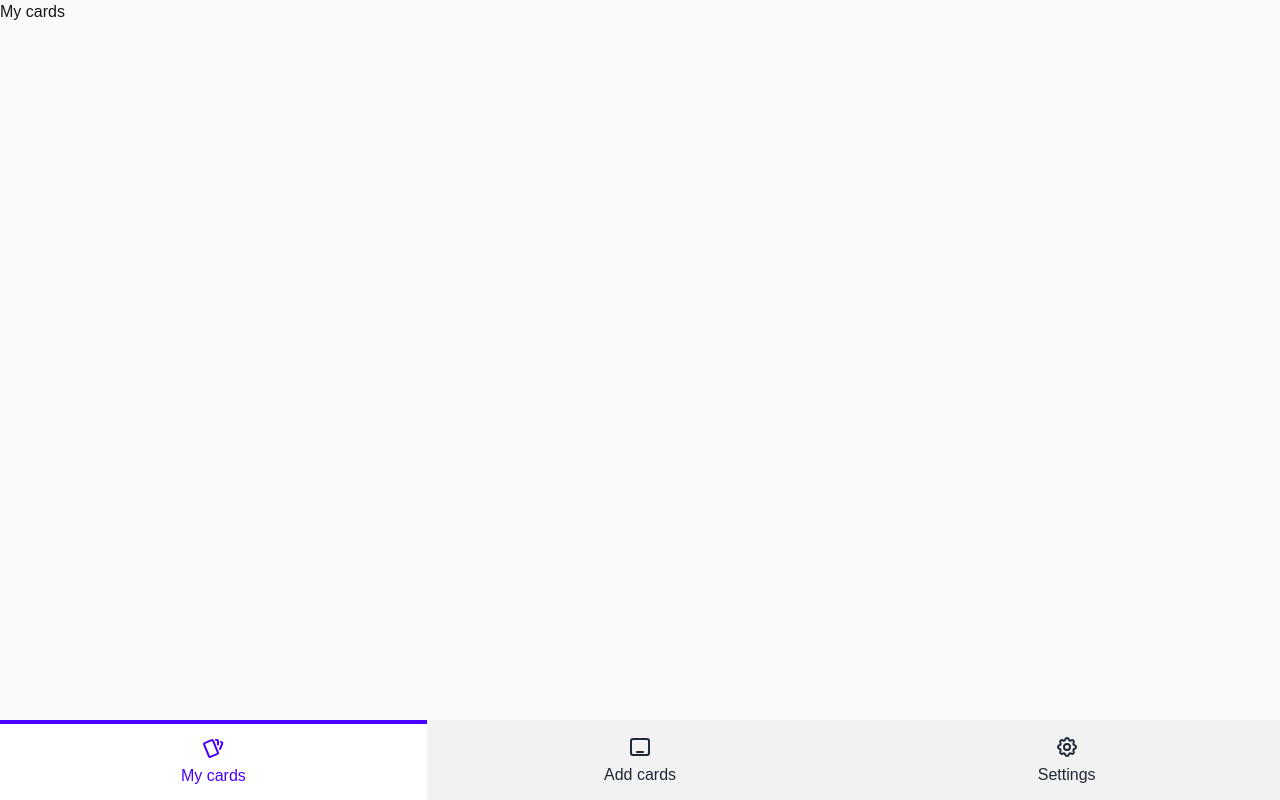
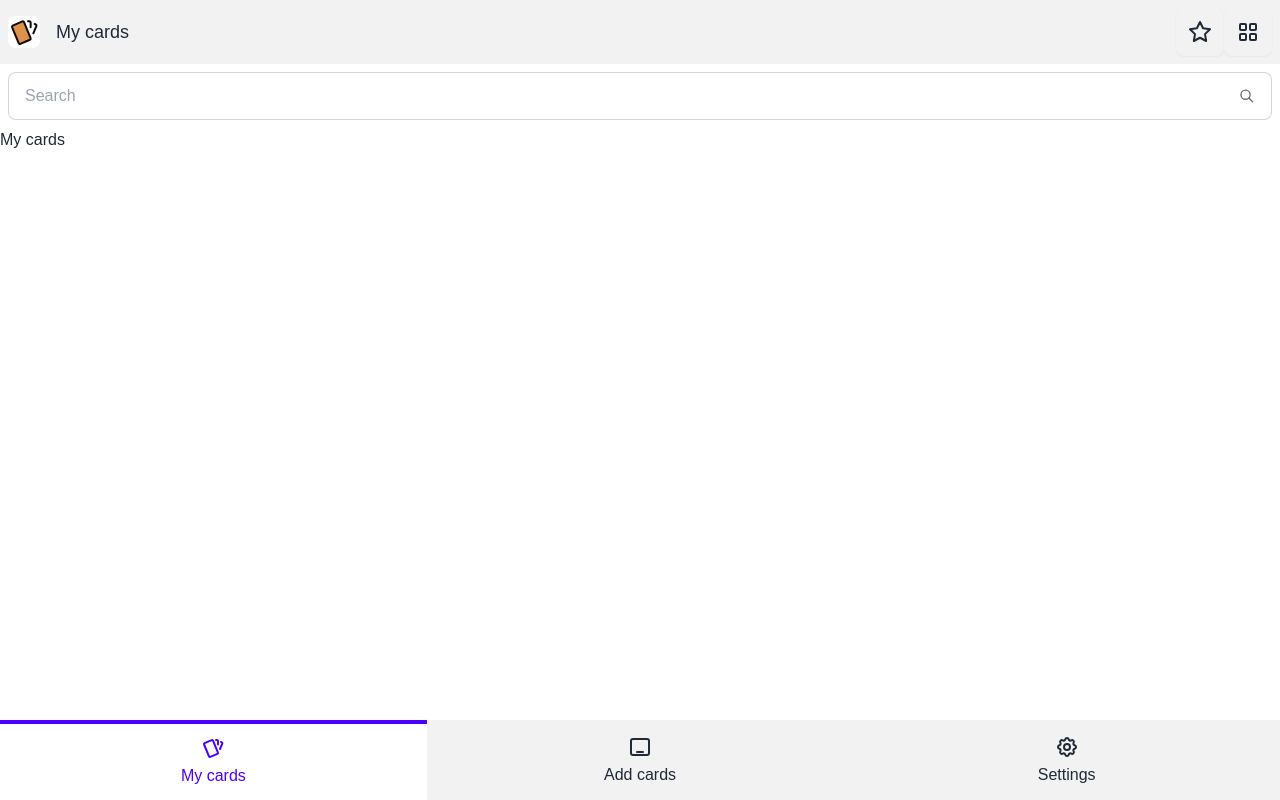
Before and after one commit to lukasbicus/cardchain, a Next.js app: page /my-cards in a window 1280 px wide. Built offline with nearby package versions, Linux system fonts and the light colour scheme.

Commit message:
Use page template on my-cards page.

```diff
--- a/app/(homescreens)/my-cards/page.tsx
+++ b/app/(homescreens)/my-cards/page.tsx
@@ -1,14 +1,46 @@
 import MyCards from '@/app/(homescreens)/my-cards/my-cards';
+import { Routes } from '@/app/lib/shared';
 import Loading from '@/app/ui/loading';
+import PageTemplate from '@/app/ui/page-template';
+import { PrimaryHeader } from '@/app/ui/primary-header';
+import { IconLayoutGrid, IconSearch, IconStar } from '@tabler/icons-react';
+import Link from 'next/link';
 import { Suspense } from 'react';
 
 export default function Page() {
   return (
-    <main className="h-full">
+    <PageTemplate
+      header={
+        <PrimaryHeader
+          title="My cards"
+          actions={
+            <div>
+              <Link href={Routes.CreateCard}>
+                <button className="btn btn-square">
+                  <IconStar className="w-6 h-6" />
+                </button>
+              </Link>
+              <Link href={Routes.CreateCard}>
+                <button className="btn btn-square">
+                  <IconLayoutGrid className="w-6 h-6" />
+                </button>
+              </Link>
+            </div>
+          }
+        >
+          <div className="form-control flex-1">
+            <label className="input input-bordered flex items-center gap-2 w-full">
+              <input type="text" className="grow w-full" placeholder="Search" />
+              <IconSearch className="h-4 w-4 opacity-70"></IconSearch>
+            </label>
+          </div>
+        </PrimaryHeader>
+      }
+    >
       My cards
       <Suspense fallback={<Loading />}>
         <MyCards />
       </Suspense>
-    </main>
+    </PageTemplate>
   );
 }
--- a/app/ui/primary-header.tsx
+++ b/app/ui/primary-header.tsx
@@ -16,7 +16,7 @@ export function PrimaryHeader({
           <Image
             src="/logo.svg"
             alt="Tilda logo"
-            className="w-8 rounded-lg bg-base-content"
+            className="w-8 rounded-lg bg-white"
             width={24}
             height={24}
           />
```
